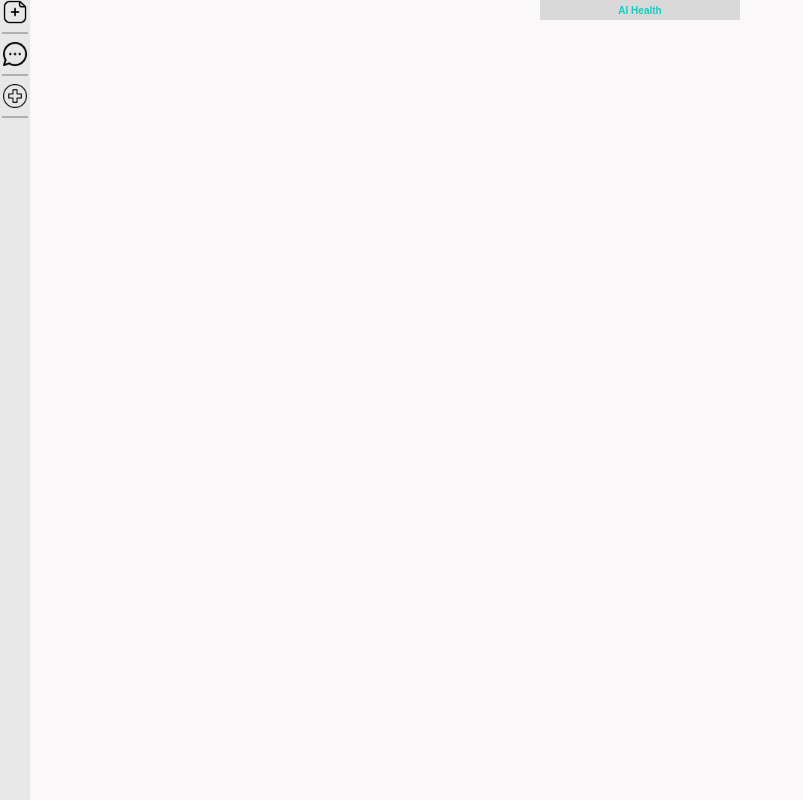
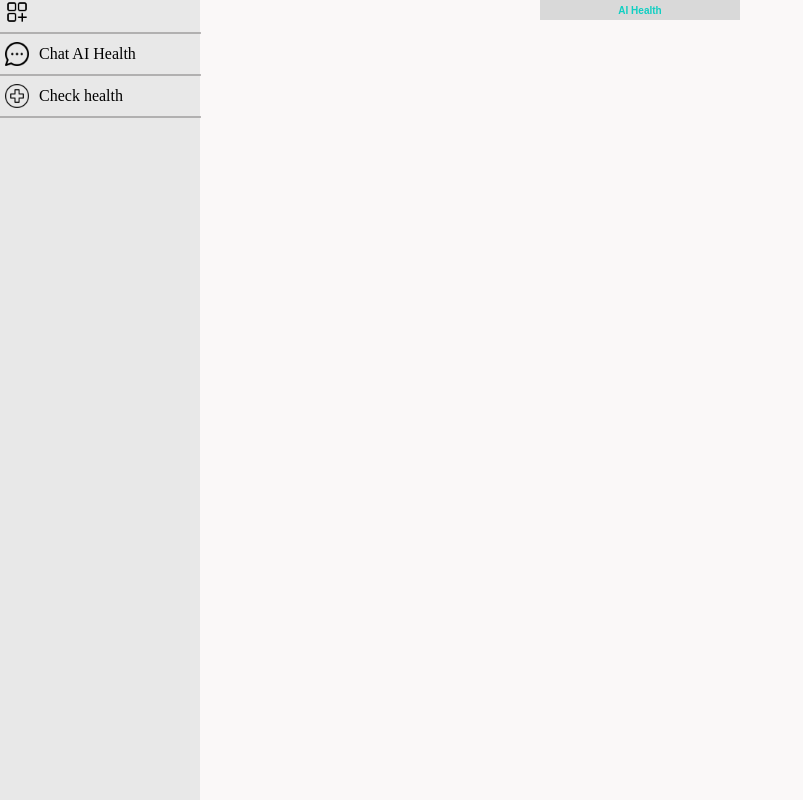
Before and after one commit to Tiendung3tzz/AI_health_chat, a React (Vite) app: page / in a window 1280 px wide. Shown: the whole page, without its empty margins (0-803 px from the left). Built offline with nearby package versions, Linux system fonts and the light colour scheme.

Commit message:
update navigation

```diff
--- a/src/components/nav.css
+++ b/src/components/nav.css
@@ -10,6 +10,7 @@
 .navigation .nav-list {
     background-color: #E8E8E8;
     height: 100%;
+    width: 200px;
     display: flex;
     flex-direction: column;
     align-items: center;
@@ -17,8 +18,9 @@
 }
 
 .navigation .nav-list hr {
-  width: 80%;
+  width: 100%;
   border: 0.5px solid #81808088;
+  border-right: 0;
 
 }
 
@@ -26,15 +28,31 @@
   font-family: Arial, sans-serif;
   background-color: #D9D9D9;
 }
+.nav-item-1 > img:hover {
+  background-color: #CFCFCF;
+  cursor: pointer;
+  content: url(/src/assets/app.png);
+}
+
+
+
 
 .navigation .nav-list img {
   width: 24px;
   height: 24px;
 }
 
-.new-chat:hover {
-  background-color: #CFCFCF;
-  cursor: pointer;
-  content: url(/src/assets/app.png);
 
+.nav-item-1, .nav-item-2, .nav-item-3{
+   display: flex;
+   width: 100%;
+   padding-left: 10px;
+   align-items: center;
+   justify-content: left;
 }
+
+.nav-item-1 div, .nav-item-2 div, .nav-item-3 div {
+  padding-left: 10px;
+  white-space: nowrap;
+  /* display: none; */
+}
--- a/src/components/nav.jsx
+++ b/src/components/nav.jsx
@@ -1,12 +1,33 @@
+import { useState } from "react";
+
 export default function Nav() {
+  const [disabledHover, setDisabledHover] =  useState(false);
+
+  const handleClick = () => {
+    setDisabledHover(prev => !prev);
+  }
   return (
     <nav className="navigation">
       <div className="nav-list">
-        <img src="/src/assets/add-post.png" className="new-chat" alt="new chat" />
+        <div
+          className={`nav-item-1 ${disabledHover ? "nav-item-disabled" : ""}`}
+          onClick={handleClick}
+        >
+          <img
+            src={disabledHover ? "/src/assets/add-post.png" : "/src/assets/app.png"}
+            alt="new chat"
+          />
+        </div>
         <hr />
-        <img src="/src/assets/messenger.png" className="chat-ai" alt="chat ai" />
+        <div className="nav-item-2">
+          <img src="/src/assets/messenger.png" className="chat-ai" alt="chat ai" />
+          <div>Chat AI Health</div>
+        </div>
         <hr />
-        <img src="/src/assets/hospital.png" className="check-health" alt="check health" />
+        <div className="nav-item-3">
+          <img src="/src/assets/hospital.png" className="check-health" alt="check health" />
+          <div>Check health</div>
+        </div>
         <hr />
       </div>
       <div className="nav-text">
```
